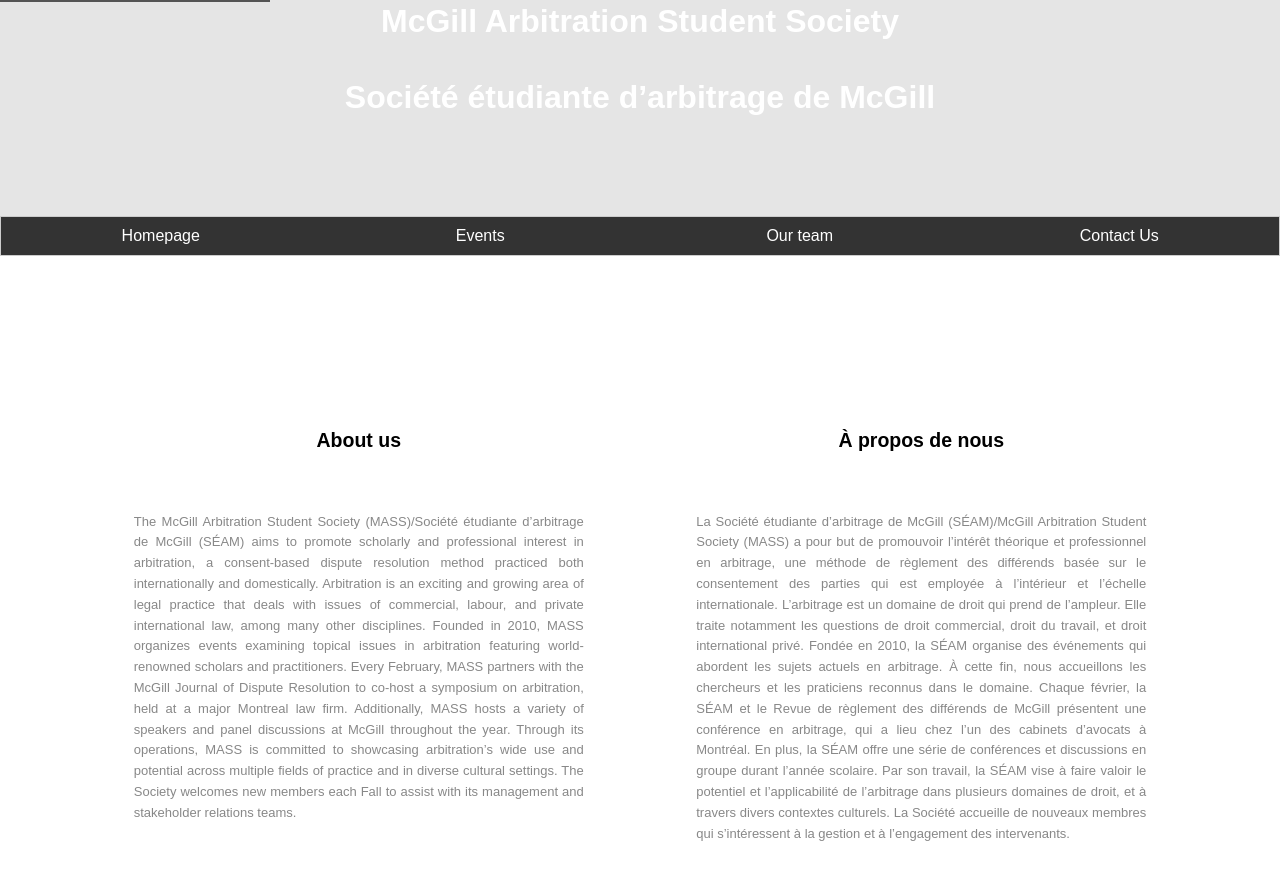
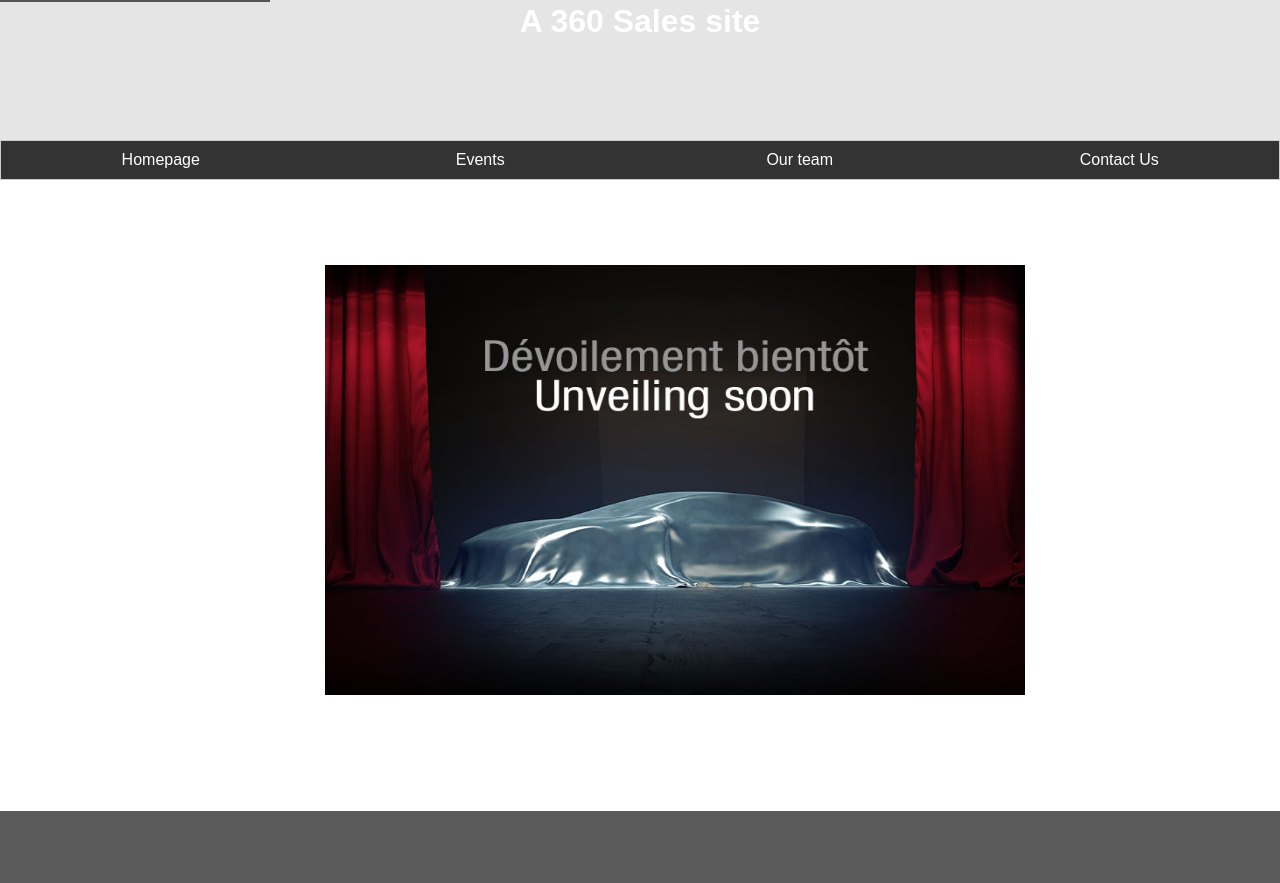
Before and after one commit to bdchackathon34/team34, a website: page Hackathon/webpage/index.html in a window 1280 px wide. Shown: the part 206-1089 px from the top of the page. Drawn offline with Linux system fonts and the light colour scheme.

Commit message:
new front

```diff
--- a/Hackathon/webpage/header.html
+++ b/Hackathon/webpage/header.html
@@ -11,7 +11,7 @@
 				</div>
 			<div class="col-1">
 				<div id="wb_Heading5" style="display:inline-block;width:100%;z-index:0;">
-					<h1 id="Heading5">McGill Arbitration Student Society <br><br> Société étudiante d’arbitrage de McGill</h1>
+					<h1 id="Heading5">A 360 Sales site</h1>
 				</div>
 
 			</div>
--- a/Hackathon/webpage/index.html
+++ b/Hackathon/webpage/index.html
@@ -2,7 +2,7 @@
 <html>
   <head>
     <meta charset="utf-8" />
-    <title>McGill Arbitration Student Society</title>
+    <title>A 360 sales site</title>
     <meta name="viewport" content="width=device-width, initial-scale=1.0" />
     <link href="font-awesome.min.css" rel="stylesheet" />
     <link href="arbitration.css" rel="stylesheet" />
@@ -26,54 +26,8 @@
       <div id="container-inside">
         <div id="LayoutText">
           <div class="row">
-            <div class="column1">
-              <h2>About us</h2>
-              <p>
-                The McGill Arbitration Student Society (MASS)/Société étudiante
-                d’arbitrage de McGill (SÉAM) aims to promote scholarly and
-                professional interest in arbitration, a consent-based dispute
-                resolution method practiced both internationally and
-                domestically. Arbitration is an exciting and growing area of
-                legal practice that deals with issues of commercial, labour, and
-                private international law, among many other disciplines. Founded
-                in 2010, MASS organizes events examining topical issues in
-                arbitration featuring world-renowned scholars and practitioners.
-                Every February, MASS partners with the McGill Journal of Dispute
-                Resolution to co-host a symposium on arbitration, held at a
-                major Montreal law firm. Additionally, MASS hosts a variety of
-                speakers and panel discussions at McGill throughout the year.
-                Through its operations, MASS is committed to showcasing
-                arbitration’s wide use and potential across multiple fields of
-                practice and in diverse cultural settings. The Society welcomes
-                new members each Fall to assist with its management and
-                stakeholder relations teams.
-              </p>
-            </div>
-            <div class="center"></div>
-            <div class="column2">
-              <h2>À propos de nous</h2>
-              <p>
-                La Société étudiante d’arbitrage de McGill (SÉAM)/McGill
-                Arbitration Student Society (MASS) a pour but de promouvoir
-                l’intérêt théorique et professionnel en arbitrage, une méthode
-                de règlement des différends basée sur le consentement des
-                parties qui est employée à l’intérieur et l’échelle
-                internationale. L’arbitrage est un domaine de droit qui prend de
-                l’ampleur. Elle traite notamment les questions de droit
-                commercial, droit du travail, et droit international privé.
-                Fondée en 2010, la SÉAM organise des événements qui abordent les
-                sujets actuels en arbitrage. À cette fin, nous accueillons les
-                chercheurs et les praticiens reconnus dans le domaine. Chaque
-                février, la SÉAM et le Revue de règlement des différends de
-                McGill présentent une conférence en arbitrage, qui a lieu chez
-                l’un des cabinets d’avocats à Montréal. En plus, la SÉAM offre
-                une série de conférences et discussions en groupe durant l’année
-                scolaire. Par son travail, la SÉAM vise à faire valoir le
-                potentiel et l’applicabilité de l’arbitrage dans plusieurs
-                domaines de droit, et à travers divers contextes culturels. La
-                Société accueille de nouveaux membres qui s’intéressent à la
-                gestion et à l’engagement des intervenants.
-              </p>
+            <div class="image">
+              <img src="images/used_car.jpg" height="430" width="700">
             </div>
           </div>
         </div>
```
Also changed, not shown: Hackathon/webpage/images/used_car.jpg (added).
